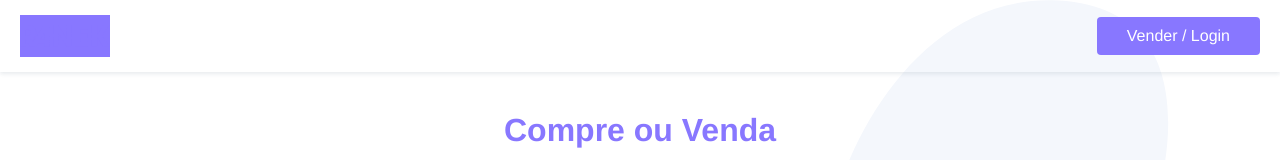
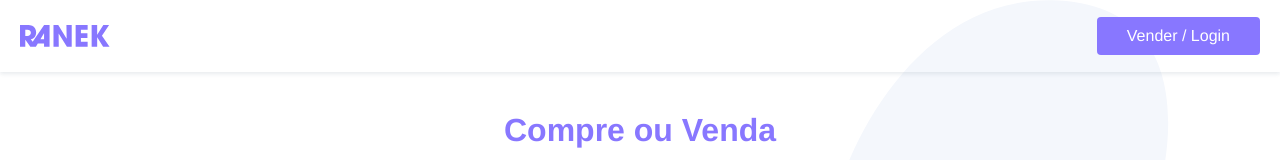
Before and after one commit to Fabricio-Guima/ranek-vue-3, a Vue app: page / in a window 1280 px wide. Shown: the top 160 px of the page. Built offline with nearby package versions, Linux system fonts and the light colour scheme; no server answers.

Commit message:
remove purple hover

```diff
--- a/src/components/Header.vue
+++ b/src/components/Header.vue
@@ -33,11 +33,14 @@ nav {
   box-shadow: 0 2px 4px rgba(30, 60, 90, 0.1);
 }
 
-.logo {
+.logo,
+.logo:hover {
   padding: 10px 0;
+  background: #fff;
 }
 
 .logo img {
   width: 90px;
+  background: #fff;
 }
 </style>
```
